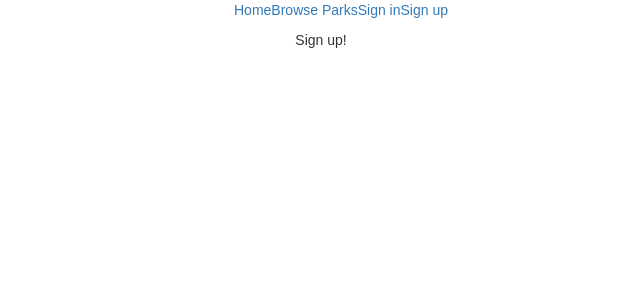
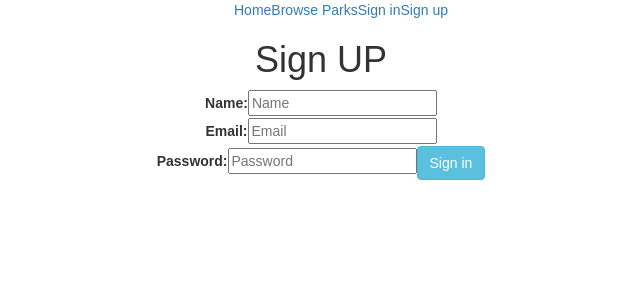
Before and after one commit to kw23085/National-Park, a React (Create React App) app in the folder client/: page /signup in a window 1280 px wide. Shown: the top 300 px of the page, without its empty margins (319-959 px from the left). Built offline with nearby package versions, Linux system fonts and the light colour scheme; no server answers.

Commit message:
sign in sign up form disply only

```diff
--- a/client/src/components/Signin.js
+++ b/client/src/components/Signin.js
@@ -3,7 +3,23 @@ class Signin extends Component{
 
     render(){
         return(
-            <div>Sign in!</div>
+            <div>
+                <h1>Sign in!</h1>
+                    <form>
+                        <div>
+                        <label>Email:</label>
+                        <input type="text" ref="email" placeholder="Email"/>
+                        </div>
+                        <div>
+                        <label>Password:</label>
+                        <input type="text" ref="password" placeholder="Password"/>
+                        <button type="button" className="btn btn-info" >Sign in</button>
+                        </div>
+                    </form>
+
+
+
+            </div>
         )
     }
 }
--- a/client/src/components/Signup.js
+++ b/client/src/components/Signup.js
@@ -3,7 +3,31 @@ import React, { Component } from 'react';
 class Signup extends Component{
     render(){
         return(
-            <div>Sign up!</div>
+            <div>
+                <h1>Sign UP</h1>
+                <form>
+                    <div>
+                    <label>Name:</label>
+                    <input type="text" ref="name" placeholder="Name"/>
+                    </div>
+
+                    <div>
+                    <label>Email:</label>
+                    <input type="text" ref="email" placeholder="Email"/>
+                    </div>
+
+                    <div>
+                    <label>Password:</label>
+                    <input type="text" ref="password" placeholder="Password"/>
+                    <button type="button" className="btn btn-info" >Sign in</button>
+                    </div>
+                </form>
+
+
+
+
+
+            </div>
         )
     }
 }
```
